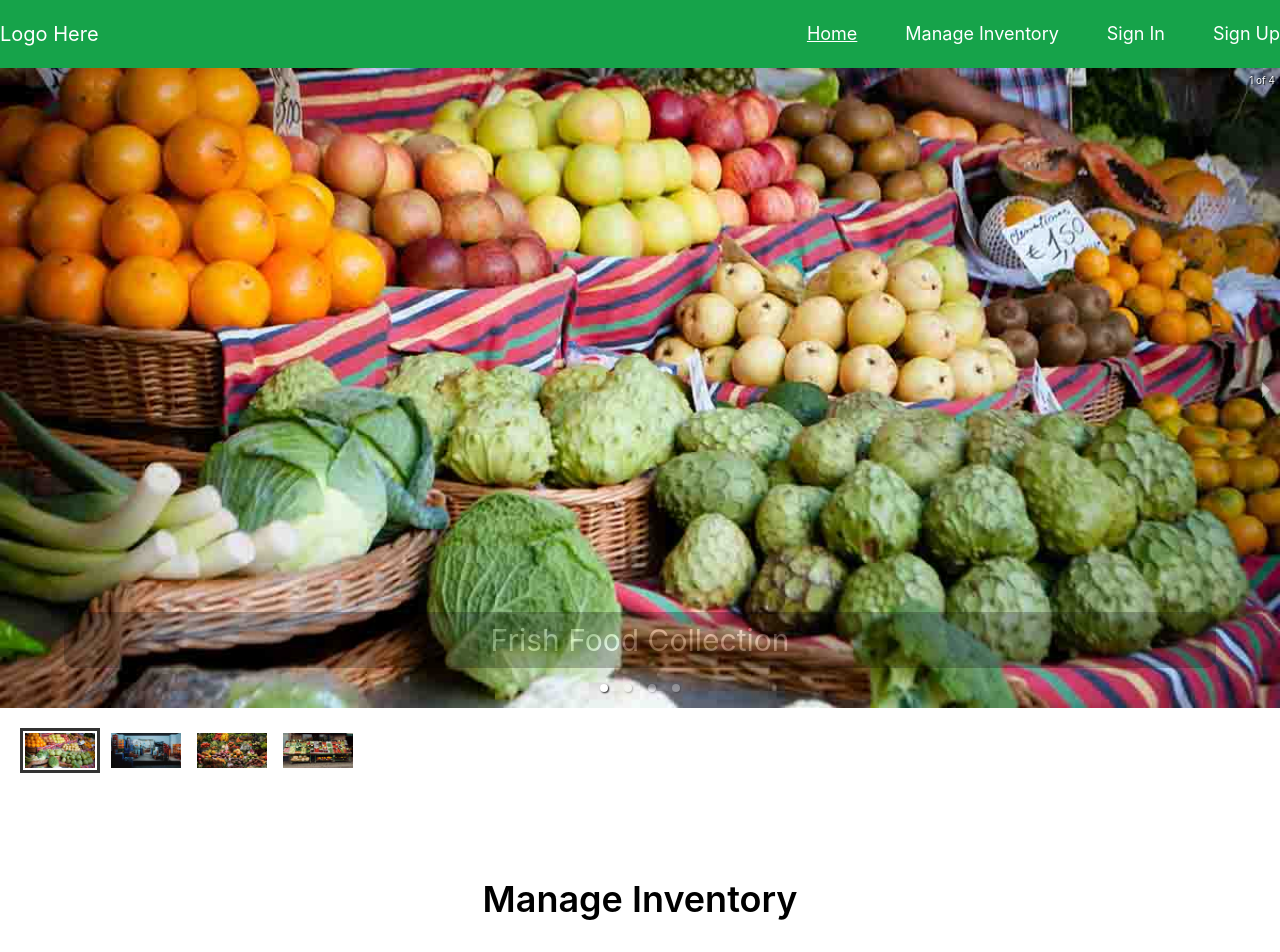
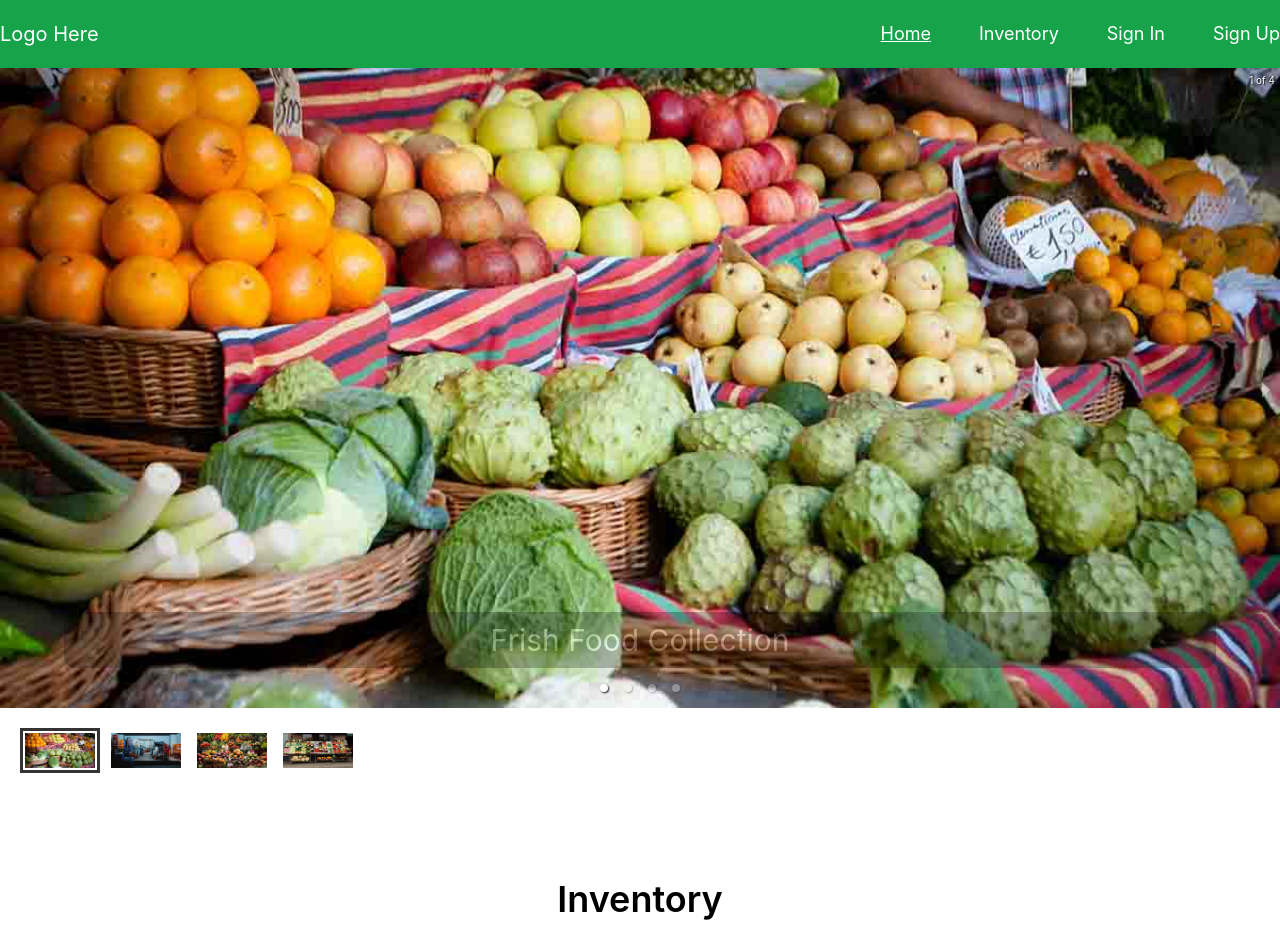
Before and after one commit to kakon4366/warehouse-management-client-side, a React (Create React App) app: page /home in a window 1280 px wide. Shown: the top 952 px of the page. Built offline with nearby package versions, Linux system fonts and the light colour scheme; no server answers.

Commit message:
Update invontories page

```diff
--- a/src/App.js
+++ b/src/App.js
@@ -7,9 +7,8 @@
 import SignIn from "./Pages/SignIn/SignIn";
 import { ToastContainer } from "react-toastify";
 import "react-toastify/dist/ReactToastify.css";
-import ManageInventories from "./Pages/ManageInventories/ManageInventories";
 import Inventory from "./Pages/Inventory/Inventory";
-// import RequireAuth from "./Pages/Shared/RequireAuth/RequireAuth";
+import Inventories from "./Pages/Inventories/Inventories/Inventories";
 
 function App() {
 	return (
@@ -19,10 +18,7 @@
 				<Route path="/" element={<Home />}></Route>
 				<Route path="/home" element={<Home />}></Route>
 				<Route path="/inventory/:productId" element={<Inventory />}></Route>
-				<Route
-					path="/manage-inventories"
-					element={<ManageInventories />}
-				></Route>
+				<Route path="/inventories" element={<Inventories />}></Route>
 				<Route path="/sign-in" element={<SignIn />}></Route>
 				<Route path="/sign-up" element={<SignUp />}></Route>
 			</Routes>
--- a/src/Pages/Home/Home/Home.js
+++ b/src/Pages/Home/Home/Home.js
@@ -2,7 +2,7 @@
 import Slider from "../Slider/Slider";
 import { ArrowRightIcon } from "@heroicons/react/solid";
 import { useNavigate } from "react-router-dom";
-import ManageInventories from "../../ManageInventories/ManageInventories";
+import Inventories from "../../Inventories/Inventories/Inventories";
 
 const Home = () => {
 	const navigate = useNavigate();
@@ -10,7 +10,7 @@
 		<div>
 			<Slider></Slider>
 			<div>
-				<ManageInventories></ManageInventories>
+				<Inventories></Inventories>
 				<div className="flex justify-end container mx-auto">
 					<button
 						onClick={() => navigate("/manage-inventories")}
--- a/src/Pages/ManageInventories/ManageInventories.js
+++ b/src/Pages/Inventories/Inventories/Inventories.js
@@ -1,7 +1,7 @@
 import React, { useEffect, useState } from "react";
-import Product from "./Product/Product";
+import Product from "../Product/Product";
 
-const ManageInventories = () => {
+const Inventories = () => {
 	const [products, setProducts] = useState([]);
 
 	useEffect(() => {
@@ -13,9 +13,7 @@
 	return (
 		<section className="pt-20 py-10">
 			<div className="container mx-auto">
-				<h2 className="text-4xl text-center font-semibold">
-					Manage Inventory
-				</h2>
+				<h2 className="text-4xl text-center font-semibold">Inventory</h2>
 				<div className="grid md:grid-cols-2 lg:grid-cols-3 gap-8 mt-12">
 					{products.map((product) => (
 						<Product product={product} key={product._id}></Product>
@@ -26,4 +24,4 @@
 	);
 };
 
-export default ManageInventories;
+export default Inventories;
--- a/src/Pages/Shared/Header/Header.js
+++ b/src/Pages/Shared/Header/Header.js
@@ -33,8 +33,8 @@
 						<CustomLink className="ml-12" to="/home">
 							Home
 						</CustomLink>
-						<CustomLink className="ml-12" to="/manage-inventories">
-							Manage Inventory
+						<CustomLink className="ml-12" to="/inventories">
+							Inventory
 						</CustomLink>
 						{user ? (
 							<button onClick={() => signOut(auth)} className="ml-12">
```
Also changed, not shown: src/Pages/Inventories/Product/Product.js (renamed from src/Pages/ManageInventories/Product/Product.js).
